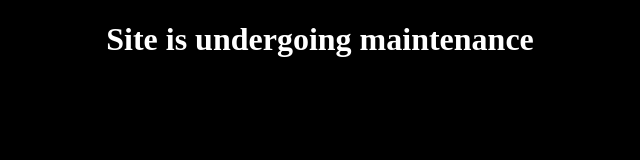
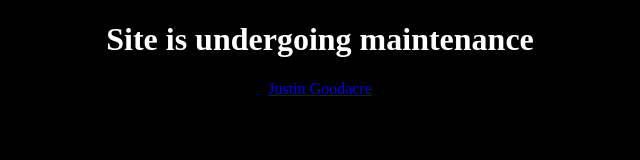
Before and after one commit to jgoodacre93/jgoodacre93.github.io, a plain HTML site: page index.html in a window 1280 px wide. Shown: the whole page, without its empty margins (320-960 px from the left). Drawn offline with Linux system fonts and the light colour scheme.

Commit message:
Index.html
Signed-off-by: Rose Employment Solutions Inc <64512189+jgoodacre93@users.noreply.github.com>

```diff
--- a/index.html
+++ b/index.html
@@ -9,3 +9,4 @@
 </body>
 
 <script src="https://platform.linkedin.com/badges/js/profile.js" async defer type="text/javascript"></script>
+<div class="badge-base LI-profile-badge" data-locale="en_US" data-size="large" data-theme="dark" data-type="VERTICAL" data-vanity="justin-goodacre" data-version="v1"><a class="badge-base__link LI-simple-link" href="https://www.linkedin.com/in/justin-goodacre?trk=profile-badge">Justin Goodacre</a></div>
```
